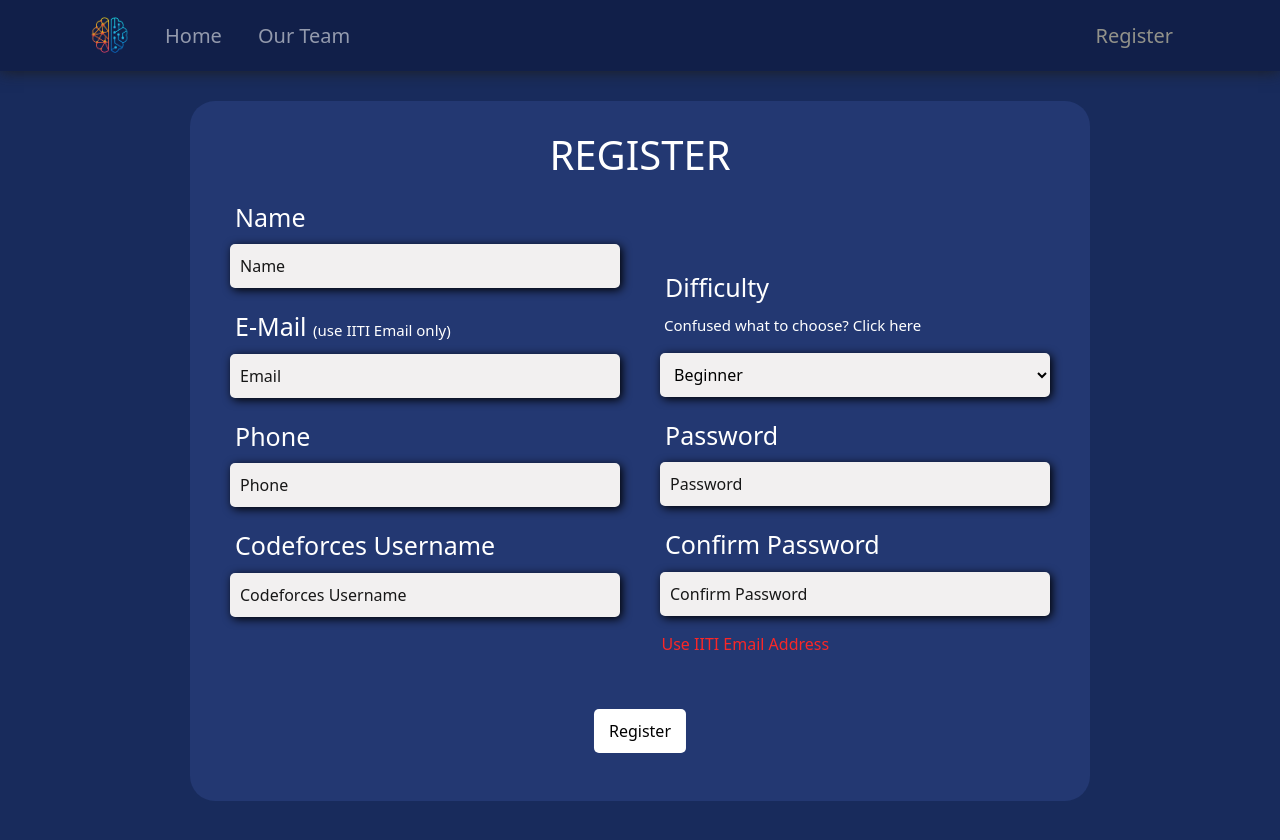
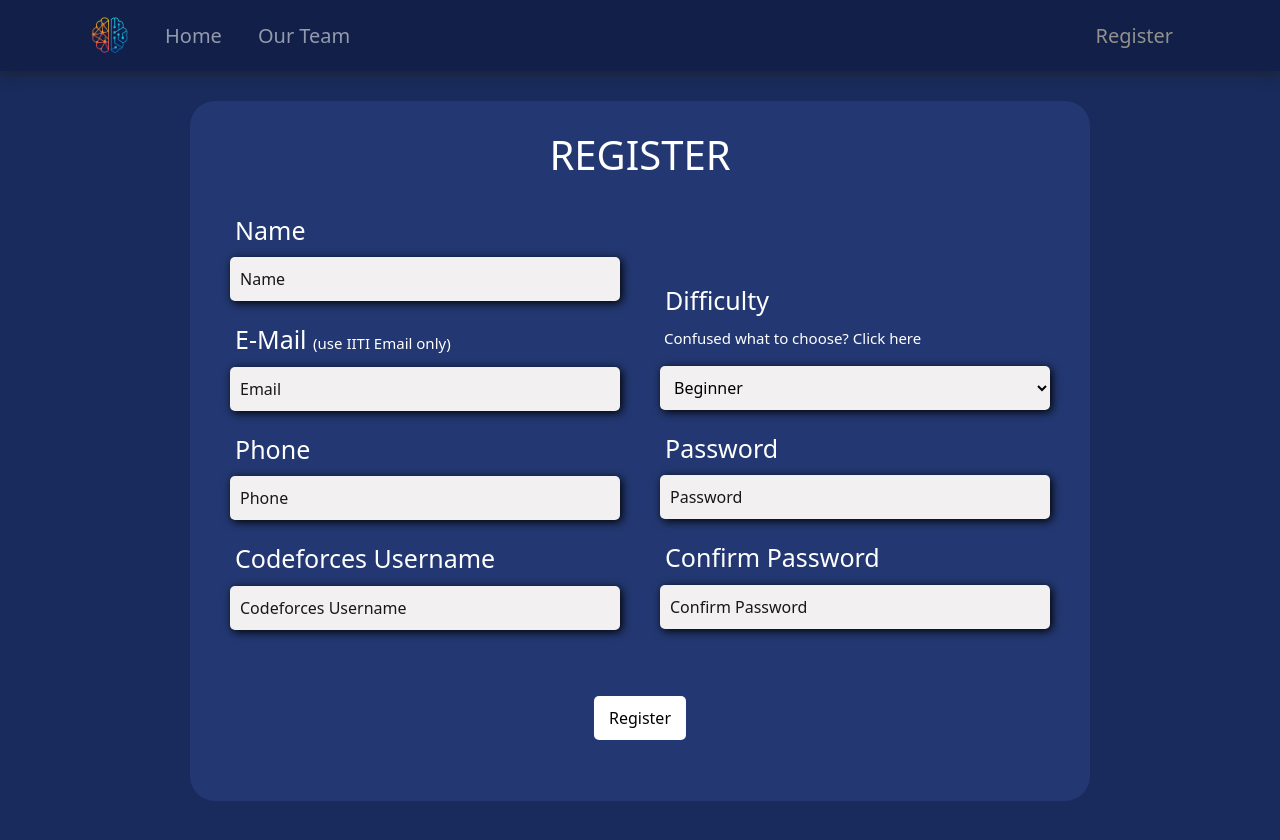
Before and after one commit to DaemonLab/Binary-Brains, a React (Create React App) app in the folder frontend/: page /signup in a window 1280 px wide. Shown: the top 840 px of the page. Built offline with nearby package versions, Linux system fonts and the light colour scheme.

Commit message:
some fix

```diff
--- a/frontend/src/Components/SignUp.js
+++ b/frontend/src/Components/SignUp.js
@@ -23,7 +23,6 @@ function SignUp() {
     "Something went wrong! Please Try Again!"
   );
   const [passerr, setPasserr] = React.useState("");
-  const [emailerr, setEmailerr] = React.useState("");
   const handleRegister = () => {
     axios
       .post("https://p-club-iiti-cp.herokuapp.com/register", {
@@ -56,8 +55,6 @@ function SignUp() {
     if (email.split("@").at(-1) !== "iiti.ac.in") setDisabled(true);
     if (password !== confirmPassword) setPasserr("Passwords Dont Match");
     else setPasserr("");
-    if (!/\S+@iiti.ac.in/.test(email)) setEmailerr("Use IITI Email Address");
-    else setEmailerr("");
   }, [password, confirmPassword]);
 
   return (
@@ -205,7 +202,6 @@ function SignUp() {
               </div>
               <div className="pass">
                 <p>{passerr}</p>
-                <p>{emailerr}</p>
               </div>
             </div>
             <div className="centerRow">
```
